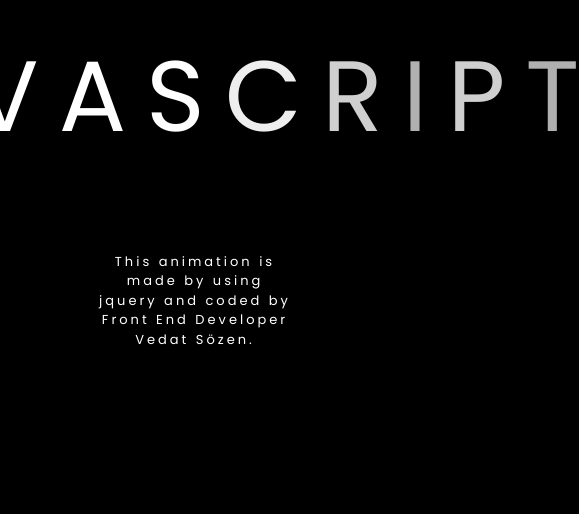
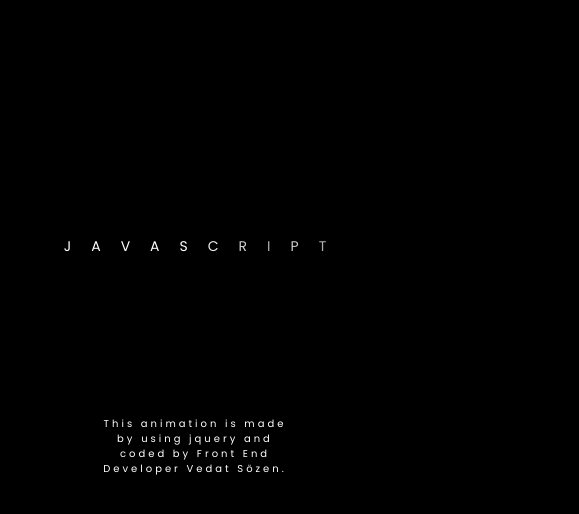
Before and after one commit to vedatsozen/jqueryanimation, a plain HTML site: page index.html in a window 390 px wide. Shown: the part 326-840 px from the top of the page, 579 px wide, since content can reach past the window. Drawn offline with nearby package versions, Linux system fonts and the light colour scheme.

Commit message:
Add files via upload

```diff
--- a/style.css
+++ b/style.css
@@ -31,3 +31,39 @@ p.explanation {
     font-size: 13px;
     letter-spacing: 3px;
 }
+
+@media only screen and (max-width:480px) {
+
+
+    body {
+        text-align: center;
+        background-color: black;
+    }
+
+    * {
+        font-family: 'Poppins', sans-serif;
+    }
+
+    div.container {
+
+        margin: auto;
+        margin-top: 150px;
+        width:90vw;
+    }
+
+    div.container > h1 {
+        font-size: 14px;
+        color: white;
+    }
+
+    p.explanation {
+        position:absolute;
+        bottom: 5%;
+        left: 50%;
+        transform: translate(-50%);
+        color: white;
+        font-size:10px;
+        letter-spacing: 3px;
+    }
+
+}
```
